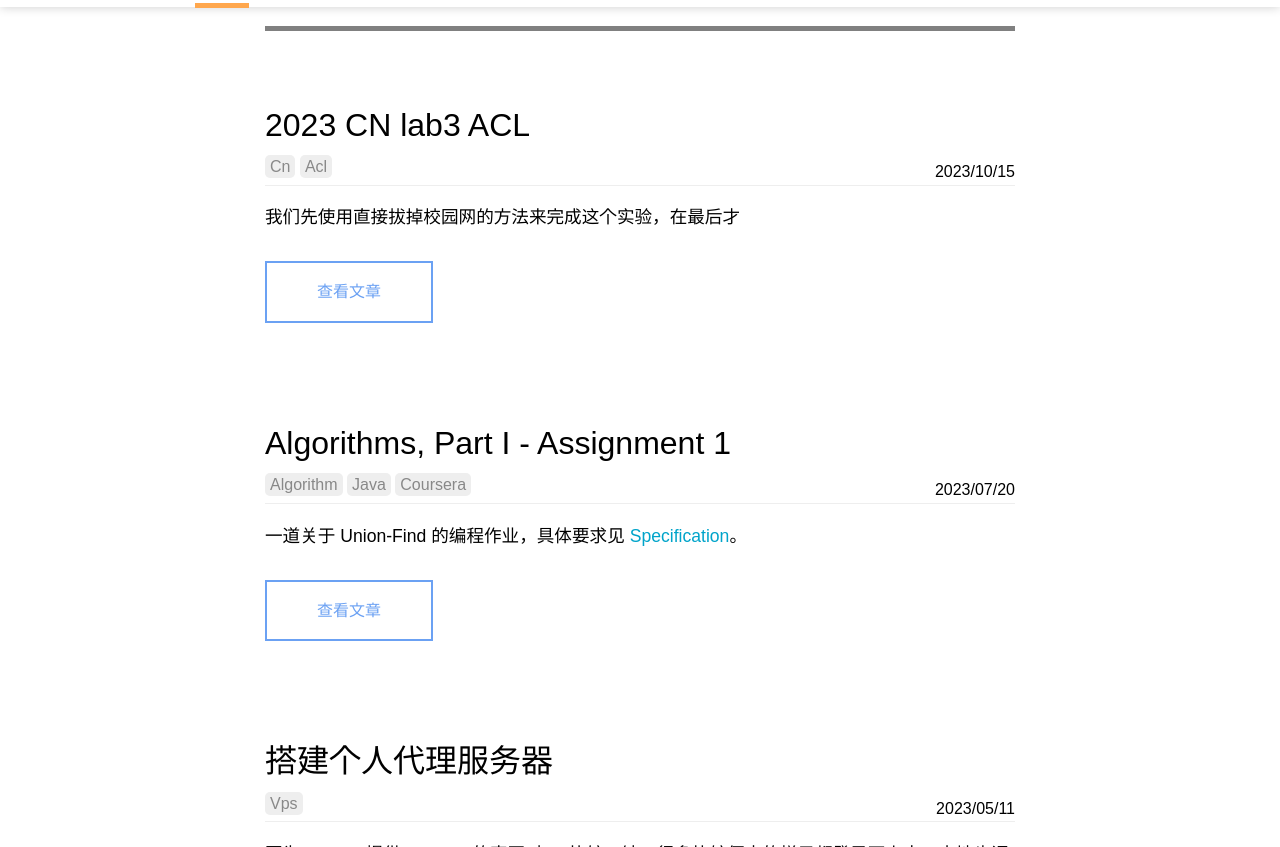
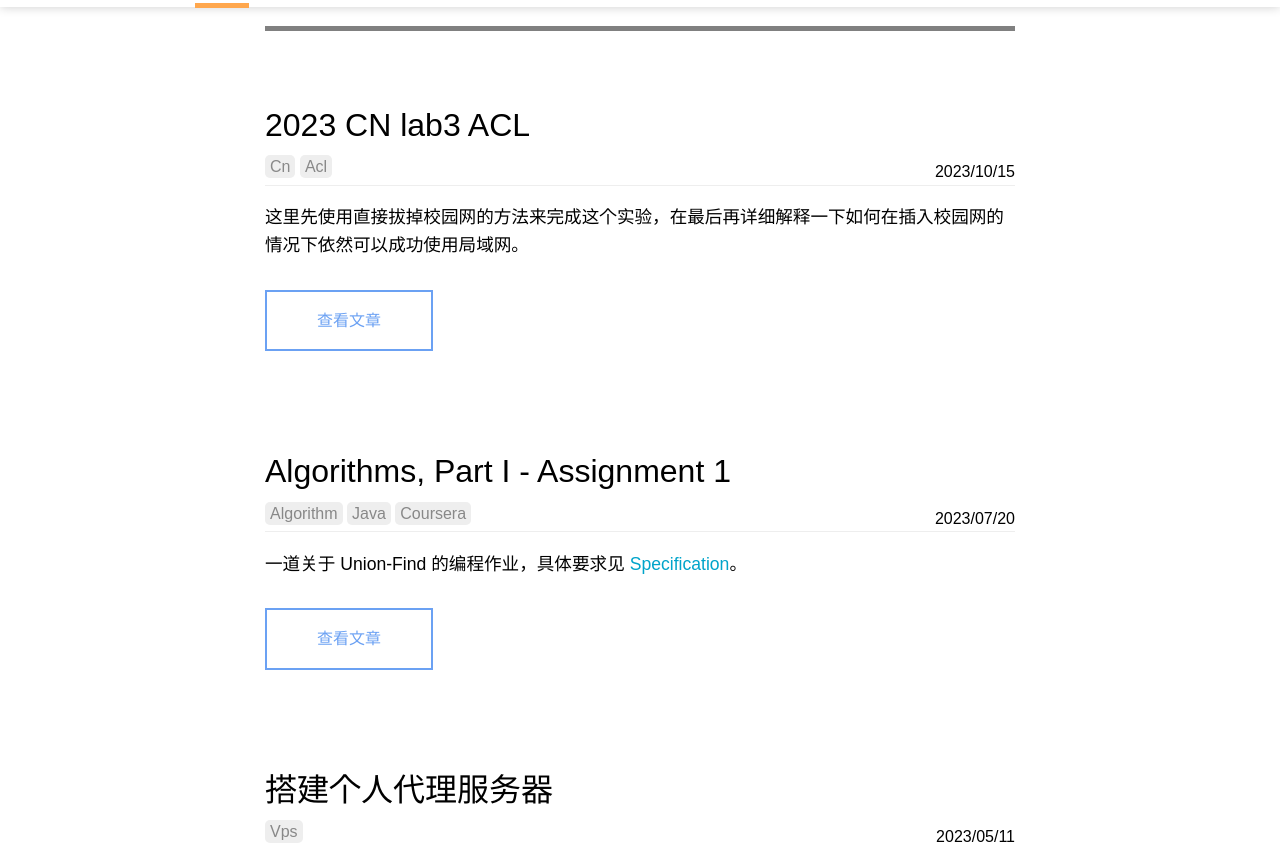
Before and after one commit to pandacase/pandacase.github.io, a Jekyll site: the page built from blog/index.html, in a window 1280 px wide and 900 px high, scrolled down 1557 px, cut to the strip 53-900 px from the top of the window. Built offline with Jekyll 4.4.1, drawn with Linux system fonts in a browser that asks for light colours; nearby versions of some CDN libraries; some web fonts are replaced; the list of posts is cut into pages by our own code; comment, search, counter and statistics services are not loaded; a style sheet for code colours, icons or effects is not loaded; some of the changed lines change nothing that is shown.

Commit message:
Update 2023-10-17-ACL.md

````diff
--- a/_posts/2023-10-17-ACL.md
+++ b/_posts/2023-10-17-ACL.md
@@ -8,4 +8,115 @@
 image:
 ---
 
-我们先使用直接拔掉校园网的方法来完成这个实验，在最后才
+这里先使用直接拔掉校园网的方法来完成这个实验，在最后再详细解释一下如何在插入校园网的情况下依然可以成功使用局域网。
+
+## # 基本实验步骤
+
+![](https://z1.ax1x.com/2023/10/17/piPQQmV.jpg)
+
+首先我们需要按照实验的拓扑图连线，然后分别修改 员工 和 服务器 上的 IP地址。
+
+打开 windows-网络设置 会发现，我们实验室的电脑上有 2 个网络，1个标注为校园网（ip地址为172.x.x.x）；另一个标注为实验网，其对应的物理接口如下：
+
+![](https://z1.ax1x.com/2023/10/17/piPQtp9.jpg)
+
+显然我们这个实验是要通过实验网来完成的，所以**分别把线接入到下面的接口**，同时**把设置里面的实验网ip地址、掩码、网关修改为实验要求的地址**。
+
+然后在中间的路由器上配置好网关：
+
+```bash
+// 进入RCMS路由器管理
+Router#configure terminal
+Router(config)#interface gigabitethernet 0/0
+Router(config-i)#ip address 192.168.10.1 255.255.255.0
+Router(config-if)#exit
+Router(config)#interface gigabitethernet 0/1
+Router(config-if)#ip address 10.1.1.1 255.255.255.0
+Router(config-if)#exit
+```
+
+这一步结束之后，理论上，我们的员工和服务器可以互相 ping 通了
+
+从员工发给路由器的包，路由器可以根据 该包的目的ip地址 和 掩码（刚在RCMS设置的） 确定出网络段，然后路由器就可以知道他应该发往哪个网关所对应的接口（出口），也就可以顺利地发给服务器。反过来也是一样的。
+
+但是实际实验大家会发现，很大概率是 ping 不通的。
+
+这是因为，同时插入校园网和局域网网线的时候，主机上有 2 个网络接口是激活的，然后当 client 尝试去 ping server 的时候，操作系统很有可能错误地把原本应该发往 实验网接口 的包发错给了 校园网接口。
+
+所以呢，如果我们直接拔掉校园网，这个问题就解决了。拔掉校园网之后就只剩下 实验网接口 是激活的，所有从这个机器发出的包都会直接流向这个接口，client 和 server 的交流毫无阻碍。
+
+所以现在，在服务器上部署完 `3w server` 和 `ftp server` 这两个应用之后，员工的电脑就都可以正常的访问，这 2 个的部署过程不再赘述。
+
+最后一步，再次进入RCMS，进行ACL配置：
+
+```bash
+// 定义 类型为 time-range 命名为 work-time 的变量
+Router(config)#time-range work-time
+// 为 work-time 变量赋值
+Router(config-time-range)#periodic weekdays 09:00 to 18:00
+Router(config-time-range)#exit
+```
+
+使用刚定义的变量设置 ACL 规则：
+
+```bash
+Router(confia)#ip access-list extended accessctrl
+// !只允许员工的主机在上班时间访问FTP服务器
+Router(config-ext-nacl)#permit tcp 192.168.10.0 0.0.0.255 host 10.1.1.10 eq ftp time-range work-time
+Router(config-ext-nacl)#permit tcp 192.168.10.0 0.0.0.255 host 10.1.1.10 eq ftp-data time-range work-time
+// !不允许员工的主机在上班时间访问www服务器
+Router(config-ext-nacl)# deny tcp 192.168.10.0 0.0.0.255 host 10.1.1.10 eq www time-range work-time
+// !允许员工的主机在非上班时间访问www服务器
+Router(config-ext-nacl)#permit tcp 192.168.10.0 0.0.0.255 host 10.1.1.10 eq www
+Router(config-ext-nacl)#exit
+```
+
+（补充一句，我们上面设置的规则只限制了 `tcp-www` 和 `tcp-ftp`，而 ping 使用的协议不是这 2 个，所以不被过滤（此处有端联想 wireShark 的过滤设置））
+
+把 ACL 规则应用到 G 0/0 接口的流入方向·：
+
+```bash
+outer(config)#interface gigabitethernet 0/0
+Router(config-if)#ipaccess-group accessctrl in
+Router(config-if)#end
+```
+
+然后验证结果。实验就完成了。需要修改时间时，可以先通过查看路由器的时间，然后把 `work-time` 变量的值设置为另一种情况就可以了。
+
+## # 保留校园网的情况
+
+现在我们以访问 www 服务器为例，重新捋一遍这个过程：
+
+在没有拔掉互联网的情况下，当浏览器想要访问 `10.1.1.10` 的时候，他会生成如下的包（以最简单的4层网络结构为例）：
+
+![](https://z1.ax1x.com/2023/10/17/piP13RJ.png)
+
+应用层写明了 http GET() 方法，向服务器请求资源。
+
+接着应用层的内容放入传输层（此处是tcp）的包的正文部分，tcp头部的目的端口设置为80（http协议默认端口），源端口任意。
+
+接着以上的内容作为网络层（ip）的正文，ip头部的目的ip地址设置为 `10.1.1.10`，源ip地址为本机地址。
+
+最后再把以上内容作为链路层 datagram 的正文，头部设置好源和目的MAC地址。然后操作系统拿着手里的包，站在分岔路口发愁：
+
+浏览器构造完这个包之后，就可以发出去了，他把这个网络包交给操作系统。
+
+![](https://z1.ax1x.com/2023/10/17/piPQtp9.jpg)
+
+他不知道自己应该把包塞进上面的接口，还是塞进下面的接口。
+
+因为本地的路由表没有告诉他，拿到发往 `10.1.1.10` 的包时，应该放进哪一个接口。
+
+没错，其实不仅路由器有路由表，我们的主机也是有路由表的。
+
+只是平时我们的电脑只会连接 1 个网络，所以不管三七二十一直接把网络包塞进那个接口准没错，所以一般也用不上这个路由表。但是现在我们出现了分岔路，本地路由表配置就有必要了。
+
+在 powershell 中通过 `route print` 命令可以查看本地路由表：
+
+![](https://z1.ax1x.com/2023/10/17/piP3KOI.png)
+
+具体修改方法可以自行百度或者GPT，原理就是添加一个路由规则：对于员工电脑来说，当出现目的ip地址为 `10.1.1.10` 的包时，把该包放入网关为 `192.168.10.1` 对应的接口就可以。
+
+设置之后，员工访问服务器时，就可以成功把包通过实验网接口发出去了：
+
+![](https://z1.ax1x.com/2023/10/17/piPl5K1.png)
````
